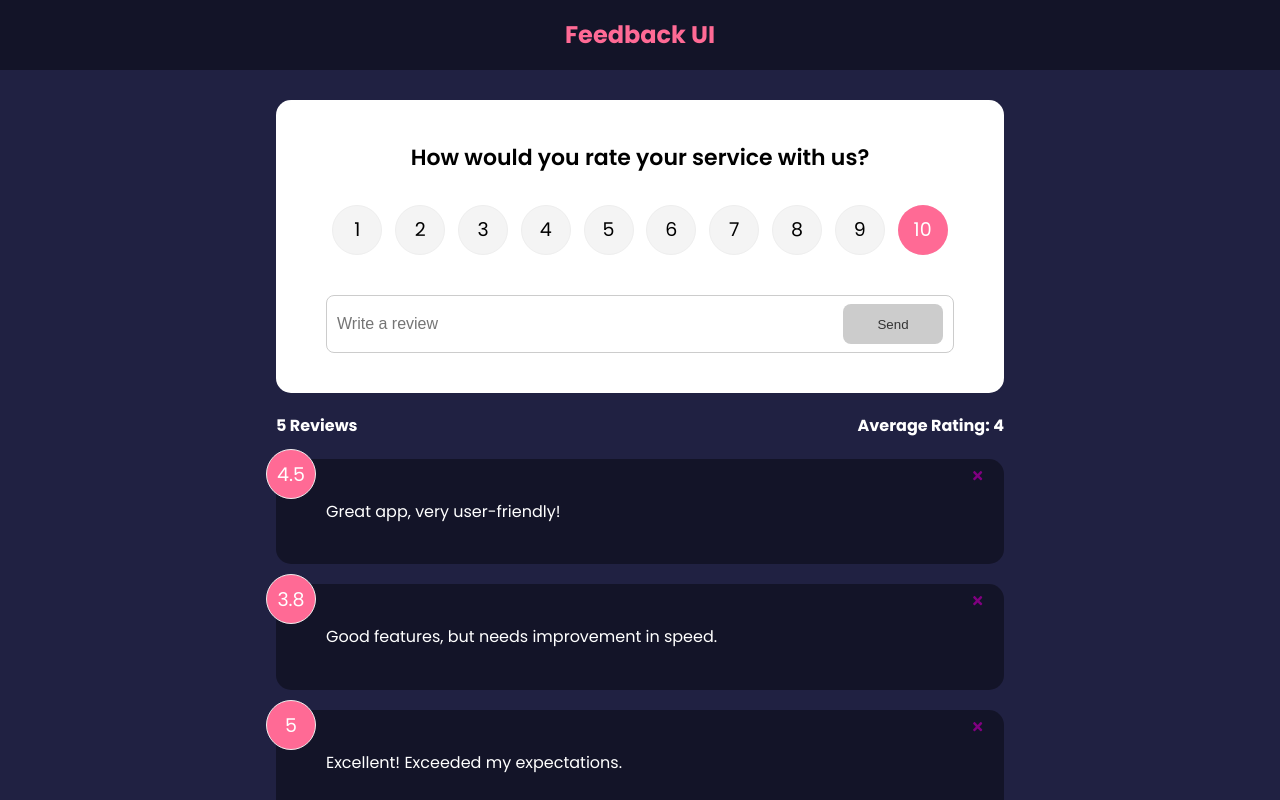
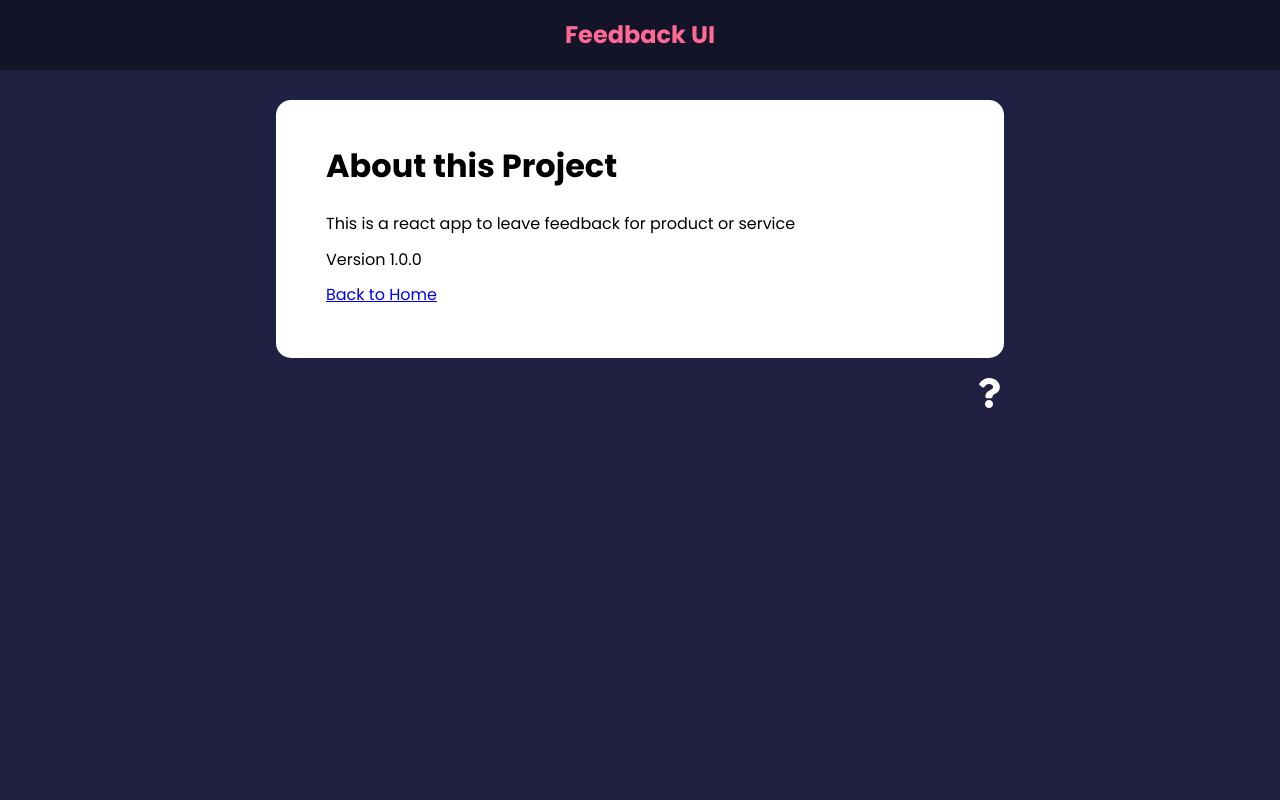
Before and after one commit to piyush9910/feedback-app, a React (Create React App) app: page /about in a window 1280 px wide. Shown: the top 800 px of the page. Built offline with nearby package versions, Linux system fonts and the light colour scheme.

Commit message:
Routing Added

```diff
--- a/package.json
+++ b/package.json
@@ -10,6 +10,7 @@
     "react": "^18.3.1",
     "react-dom": "^18.3.1",
     "react-icons": "^5.3.0",
+    "react-router-dom": "^6.26.2",
     "react-scripts": "5.0.1",
     "uuid": "^10.0.0",
     "web-vitals": "^2.1.4"
--- a/src/App.js
+++ b/src/App.js
@@ -1,11 +1,14 @@
 import { useState } from 'react';
 import { v4 as uuidv4 } from 'uuid';
+import { BrowserRouter as Router, Route, Routes } from 'react-router-dom';
 import './App.css';
 import Header from './components/Header';
 import FeedbackList from './components/FeedbackList';
 import FeedbackData from './data/FeedbackData.js';
 import FeedbackStats from './components/FeedbackState.jsx';
 import FeedbackForm from './components/FeedbackForm.jsx';
+import AboutPage from './pages/AboutPage.jsx';
+import AboutIconLink from './components/AboutIconLink.jsx';
 
 function App() {
   const [feedback, setFeedback] = useState(FeedbackData);
@@ -22,14 +25,30 @@
   };
 
   return (
-    <>
+    <Router>
       <Header />
       <div className="container">
-        <FeedbackForm handleAdd={addFeedback} />
-        <FeedbackStats feedback={feedback} />
-        <FeedbackList feedback={feedback} handleDelete={deleteFeedback} />
+        <Routes>
+          <Route
+            exact
+            path="/"
+            element={
+              <>
+                <FeedbackForm handleAdd={addFeedback} />
+                <FeedbackStats feedback={feedback} />
+                <FeedbackList
+                  feedback={feedback}
+                  handleDelete={deleteFeedback}
+                />
+              </>
+            }
+          ></Route>
+
+          <Route path="/about" element={<AboutPage />} />
+        </Routes>
+        <AboutIconLink />
       </div>
-    </>
+    </Router>
   );
 }
 
--- /dev/null
+++ b/src/components/AboutIconLink.jsx
@@ -0,0 +1,18 @@
+import { FaQuestion } from 'react-icons/fa';
+import { Link } from 'react-router-dom';
+
+function AboutIconLink() {
+  return (
+    <div className="about-link">
+      <Link to={{
+        pathname: '/about',
+        search: '?sort=name',
+        hash: '#hello'
+      }}>
+        <FaQuestion size={30} />
+      </Link>
+    </div>
+  );
+}
+
+export default AboutIconLink;
--- /dev/null
+++ b/src/pages/AboutPage.jsx
@@ -0,0 +1,19 @@
+import Card from '../components/shared/Card';
+import { Link } from 'react-router-dom';
+
+function AboutPage() {
+  return (
+    <Card>
+      <div className="about">
+        <h1>About this Project</h1>
+        <p>This is a react app to leave feedback for product or service</p>
+        <p>Version 1.0.0</p>
+        <p>
+          <Link to="/">Back to Home</Link>
+        </p>
+      </div>
+    </Card>
+  );
+}
+
+export default AboutPage;
```
Also changed, not shown: 1 other file (tests, documents, lock files or other folders).
